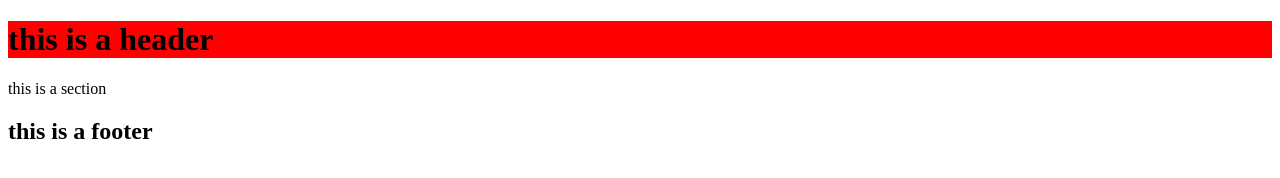
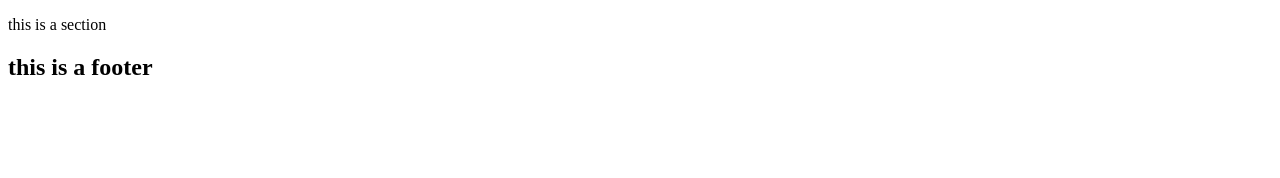
Before and after one commit to urav083/git-branching-test, a plain HTML site: page index.html in a window 1280 px wide. Drawn offline with Linux system fonts and the light colour scheme.

Commit message:
removed broken html

```diff
--- a/index.html
+++ b/index.html
@@ -8,10 +8,6 @@
   <title>Git branching lesson on test</title>
 </head>
 <body>
-
-  <header>
-    <h1>this is a header</h1>
-  </header>
 
   <main>
     <section>
```
